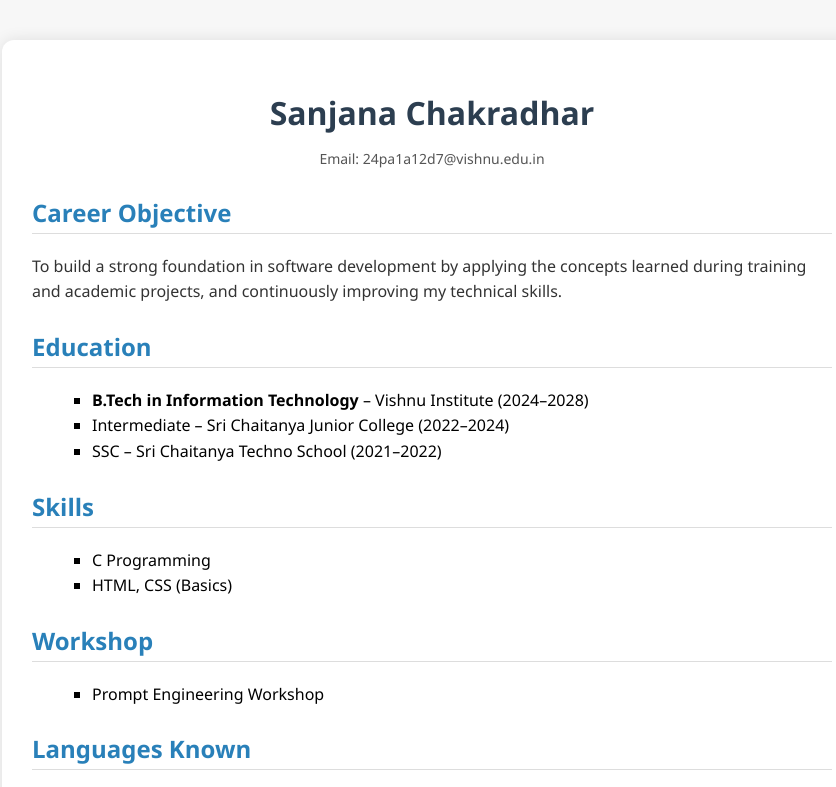
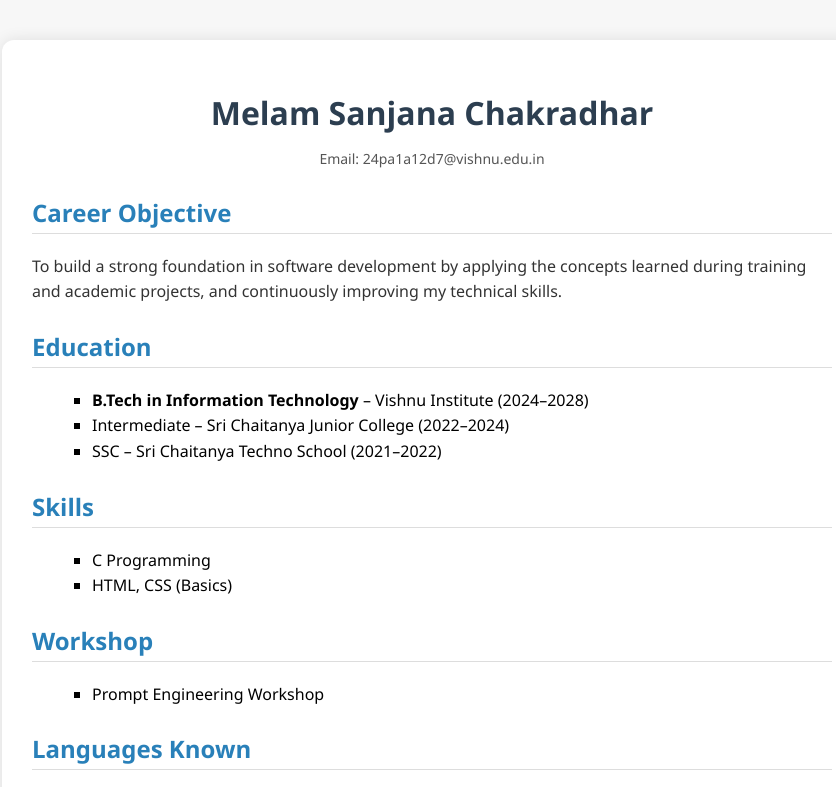
Before and after one commit to melamsanjana/resume, a plain HTML site: page index.html in a window 1280 px wide. Shown: the top 787 px of the page, without its empty margins (208-1044 px from the left). Drawn offline with Linux system fonts and the light colour scheme.

Commit message:
Update index.html

```diff
--- a/index.html
+++ b/index.html
@@ -9,7 +9,7 @@
 </head>
 <body>
   <div class="resume-container">
-    <h1>Sanjana Chakradhar</h1>
+    <h1>Melam Sanjana Chakradhar</h1>
     <p class="contact">Email: 24pa1a12d7@vishnu.edu.in</p>
 
     <h2>Career Objective</h2>
```
